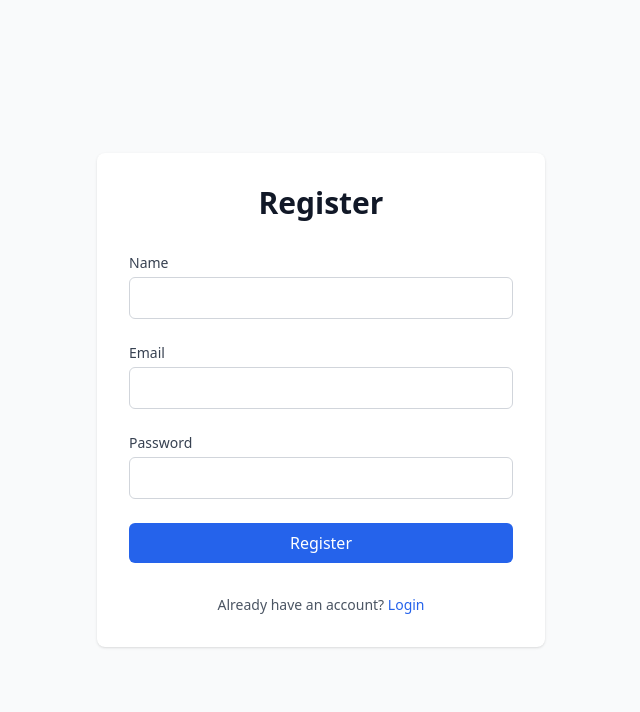
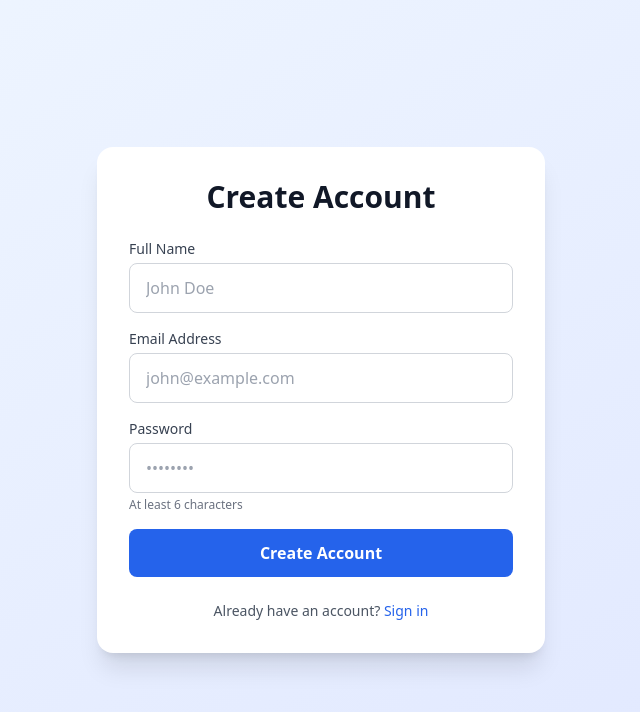
Before and after one commit to Basilehabb/smart-qr-frontend, a Next.js app: page /register in a window 1280 px wide. Shown: the top 712 px of the page, without its empty margins (319-959 px from the left). Built offline with nearby package versions, Linux system fonts and the light colour scheme.

Commit message:
Update page.tsx

```diff
--- a/app/register/page.tsx
+++ b/app/register/page.tsx
@@ -6,12 +6,11 @@ import { useState } from 'react';
 import axios from 'axios';
 import { useRouter } from 'next/navigation';
 
-// Component الداخلي
 function RegisterForm() {
   const searchParams = useSearchParams();
   const router = useRouter();
 
-  const code = searchParams.get("code"); // مهم جداً
+  const code = searchParams.get("code");
 
   const [formData, setFormData] = useState({
     name: '',
@@ -28,17 +27,13 @@ function RegisterForm() {
     setError('');
 
     try {
-      // ------------------------
-      // 1) Register user
-      // ------------------------
+      // 1️⃣ Register user
       await axios.post(
         `${process.env.NEXT_PUBLIC_API_URL}/auth/register`,
         formData
       );
 
-      // ------------------------
-      // 2) Login user
-      // ------------------------
+      // 2️⃣ Login user
       const loginRes = await axios.post(
         `${process.env.NEXT_PUBLIC_API_URL}/auth/login`,
         {
@@ -48,120 +43,223 @@ function RegisterForm() {
       );
 
       const token = loginRes.data.token;
+      const user = loginRes.data.user;
 
-      // ------------------------
-      // 3) If QR exists → link it
-      // ------------------------
+      // Save to localStorage
+      localStorage.setItem('token', token);
+      localStorage.setItem('user', JSON.stringify(user));
+
+      // 3️⃣ If QR code exists → Link it
       if (code) {
-        await axios.post(
-          `${process.env.NEXT_PUBLIC_API_URL}/qr/link/${code}`,
-          {},
-          { headers: { Authorization: `Bearer ${token}` } }
+        const linkRes = await axios.post(
+          `${process.env.NEXT_PUBLIC_API_URL}/qr/link`,
+          { code: code },  // ✅ بس الكود
+          {
+            headers: { Authorization: `Bearer ${token}` }
+          }
         );
 
-        // ------------------------
-        // 4) Redirect to QR page
-        // ------------------------
+        // Check if already linked
+        if (linkRes.data.status === 'already_linked') {
+          setError('This QR code is already linked to another user');
+          setLoading(false);
+          return;
+        }
+
+        // 4️⃣ Redirect to QR page
         router.push(`/qr/${code}`);
         return;
       }
 
-      // ------------------------
-      // Otherwise → go to dashboard
-      // ------------------------
-      router.push("/user/dashboard");
+      // 5️⃣ Otherwise → dashboard
+      router.push('/user/dashboard');
 
     } catch (err: any) {
-      setError(err.response?.data?.message || "Registration failed");
+      console.error('Registration error:', err);
+      setError(
+        err.response?.data?.message ||
+        'Registration failed. Please try again.'
+      );
     } finally {
       setLoading(false);
     }
   };
 
   return (
-    <div className="min-h-screen flex items-center justify-center bg-gray-50">
-      <div className="max-w-md w-full space-y-8 p-8 bg-white rounded-lg shadow">
-        <h2 className="text-3xl font-bold text-center">Register</h2>
+    <div className="min-h-screen flex items-center justify-center bg-gradient-to-br from-blue-50 to-indigo-100">
+      <div className="w-full max-w-md p-8 space-y-6 bg-white rounded-2xl shadow-xl">
 
+        {/* Header */}
+        <div className="text-center">
+          <h2 className="text-3xl font-bold text-gray-900">Create Account</h2>
+          {code && (
+            <div className="mt-3 p-3 bg-blue-50 rounded-lg">
+              <p className="text-sm text-blue-800 font-medium">
+                📱 Linking QR Code
+              </p>
+              <p className="text-xs text-blue-600 mt-1 font-mono">
+                {code}
+              </p>
+            </div>
+          )}
+        </div>
+
+        {/* Error Message */}
         {error && (
-          <div className="bg-red-50 text-red-500 p-3 rounded">
-            {error}
+          <div className="p-4 text-sm text-red-700 bg-red-50 border border-red-200 rounded-lg flex items-start gap-2">
+            <svg className="w-5 h-5 flex-shrink-0 mt-0.5" fill="currentColor" viewBox="0 0 20 20">
+              <path fillRule="evenodd" d="M10 18a8 8 0 100-16 8 8 0 000 16zM8.707 7.293a1 1 0 00-1.414 1.414L8.586 10l-1.293 1.293a1 1 0 101.414 1.414L10 11.414l1.293 1.293a1 1 0 001.414-1.414L11.414 10l1.293-1.293a1 1 0 00-1.414-1.414L10 8.586 8.707 7.293z" clipRule="evenodd" />
+            </svg>
+            <span>{error}</span>
           </div>
         )}
 
-        <form onSubmit={handleSubmit} className="space-y-6">
+        {/* Form */}
+        <form onSubmit={handleSubmit} className="space-y-4">
+
+          {/* Name */}
           <div>
-            <label className="block text-sm font-medium text-gray-700">
-              Name
+            <label
+              htmlFor="name"
+              className="block text-sm font-medium text-gray-700 mb-1"
+            >
+              Full Name
             </label>
             <input
+              id="name"
               type="text"
               required
-              className="mt-1 block w-full px-3 py-2 border border-gray-300 rounded-md"
+              className="w-full px-4 py-3 border border-gray-300 rounded-lg focus:ring-2 focus:ring-blue-500 focus:border-transparent transition"
               value={formData.name}
               onChange={(e) =>
                 setFormData({ ...formData, name: e.target.value })
               }
+              placeholder="John Doe"
+              disabled={loading}
             />
           </div>
 
+          {/* Email */}
           <div>
-            <label className="block text-sm font-medium text-gray-700">
-              Email
+            <label
+              htmlFor="email"
+              className="block text-sm font-medium text-gray-700 mb-1"
+            >
+              Email Address
             </label>
             <input
+              id="email"
               type="email"
               required
-              className="mt-1 block w-full px-3 py-2 border border-gray-300 rounded-md"
+              className="w-full px-4 py-3 border border-gray-300 rounded-lg focus:ring-2 focus:ring-blue-500 focus:border-transparent transition"
               value={formData.email}
               onChange={(e) =>
                 setFormData({ ...formData, email: e.target.value })
               }
+              placeholder="john@example.com"
+              disabled={loading}
             />
           </div>
 
+          {/* Password */}
           <div>
-            <label className="block text-sm font-medium text-gray-700">
+            <label
+              htmlFor="password"
+              className="block text-sm font-medium text-gray-700 mb-1"
+            >
               Password
             </label>
             <input
+              id="password"
               type="password"
               required
-              className="mt-1 block w-full px-3 py-2 border border-gray-300 rounded-md"
+              minLength={6}
+              className="w-full px-4 py-3 border border-gray-300 rounded-lg focus:ring-2 focus:ring-blue-500 focus:border-transparent transition"
               value={formData.password}
               onChange={(e) =>
                 setFormData({ ...formData, password: e.target.value })
               }
+              placeholder="••••••••"
+              disabled={loading}
             />
+            <p className="mt-1 text-xs text-gray-500">
+              At least 6 characters
+            </p>
           </div>
 
+          {/* Submit Button */}
           <button
             type="submit"
             disabled={loading}
-            className="w-full py-2 px-4 bg-blue-600 text-white rounded-md hover:bg-blue-700 disabled:opacity-50"
+            className="w-full py-3 px-4 text-white font-semibold bg-blue-600 rounded-lg hover:bg-blue-700 focus:outline-none focus:ring-2 focus:ring-blue-500 focus:ring-offset-2 disabled:opacity-50 disabled:cursor-not-allowed transition"
           >
-            {loading ? 'Registering...' : 'Register'}
+            {loading ? (
+              <span className="flex items-center justify-center gap-2">
+                <svg className="animate-spin h-5 w-5" viewBox="0 0 24 24">
+                  <circle
+                    className="opacity-25"
+                    cx="12"
+                    cy="12"
+                    r="10"
+                    stroke="currentColor"
+                    strokeWidth="4"
+                    fill="none"
+                  />
+                  <path
+                    className="opacity-75"
+                    fill="currentColor"
+                    d="M4 12a8 8 0 018-8V0C5.373 0 0 5.373 0 12h4zm2 5.291A7.962 7.962 0 014 12H0c0 3.042 1.135 5.824 3 7.938l3-2.647z"
+                  />
+                </svg>
+                {code ? 'Registering & Linking...' : 'Creating Account...'}
+              </span>
+            ) : (
+              code ? 'Register & Link QR' : 'Create Account'
+            )}
           </button>
         </form>
 
-        <p className="text-center text-sm text-gray-600">
-          Already have an account?{' '}
-          <a href="/login" className="text-blue-600 hover:text-blue-500">
-            Login
-          </a>
-        </p>
+        {/* Login Link */}
+        <div className="text-center">
+          <p className="text-sm text-gray-600">
+            Already have an account?{' '}
+            <a
+              href={code ? `/login?code=${code}` : '/login'}
+              className="text-blue-600 hover:text-blue-500 font-medium"
+            >
+              Sign in
+            </a>
+          </p>
+        </div>
       </div>
     </div>
   );
 }
 
-// Suspension Wrapper
 export default function RegisterPage() {
   return (
     <Suspense
       fallback={
-        <div className="min-h-screen flex items-center justify-center">
-          <div className="text-lg">Loading...</div>
+        <div className="min-h-screen flex items-center justify-center bg-gradient-to-br from-blue-50 to-indigo-100">
+          <div className="flex flex-col items-center gap-3">
+            <svg className="animate-spin h-8 w-8 text-blue-600" viewBox="0 0 24 24">
+              <circle
+                className="opacity-25"
+                cx="12"
+                cy="12"
+                r="10"
+                stroke="currentColor"
+                strokeWidth="4"
+                fill="none"
+              />
+              <path
+                className="opacity-75"
+                fill="currentColor"
+                d="M4 12a8 8 0 018-8V0C5.373 0 0 5.373 0 12h4zm2 5.291A7.962 7.962 0 014 12H0c0 3.042 1.135 5.824 3 7.938l3-2.647z"
+              />
+            </svg>
+            <span className="text-sm text-gray-600">Loading registration...</span>
+          </div>
         </div>
       }
     >
```
